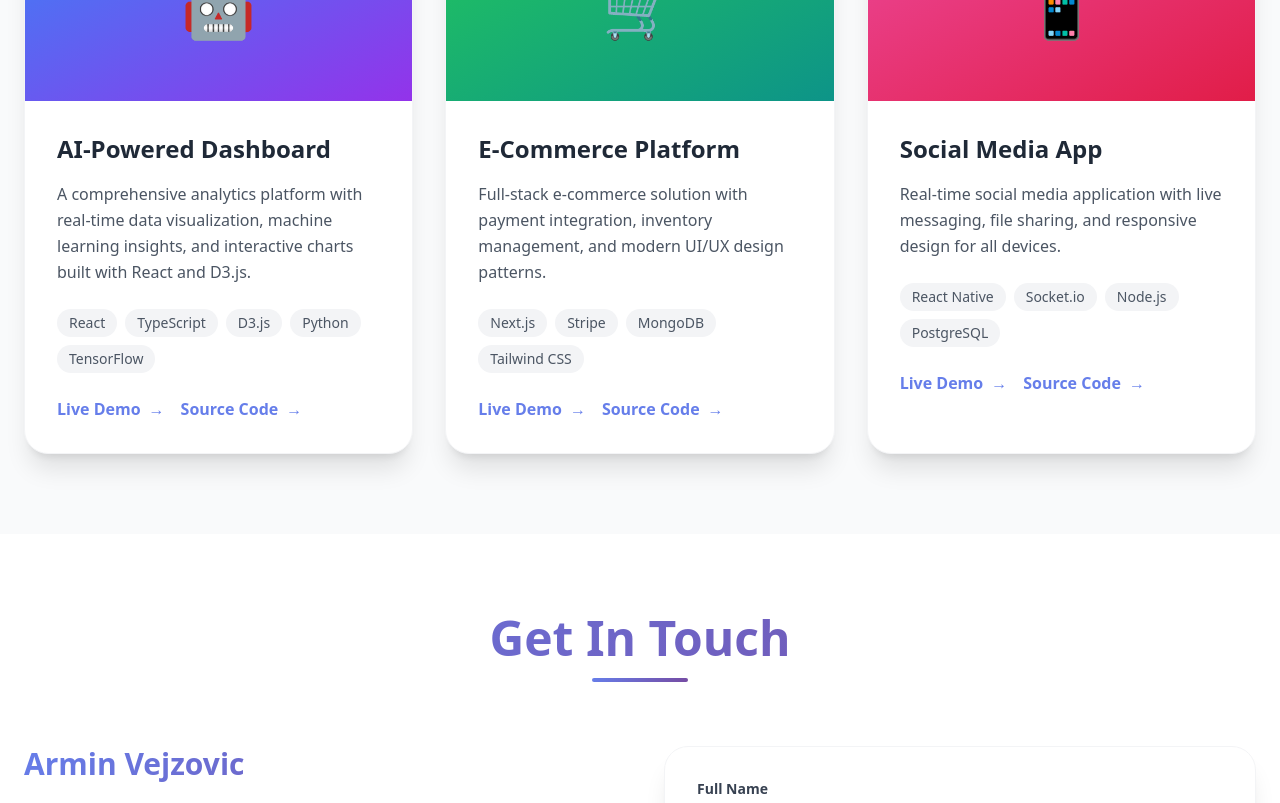
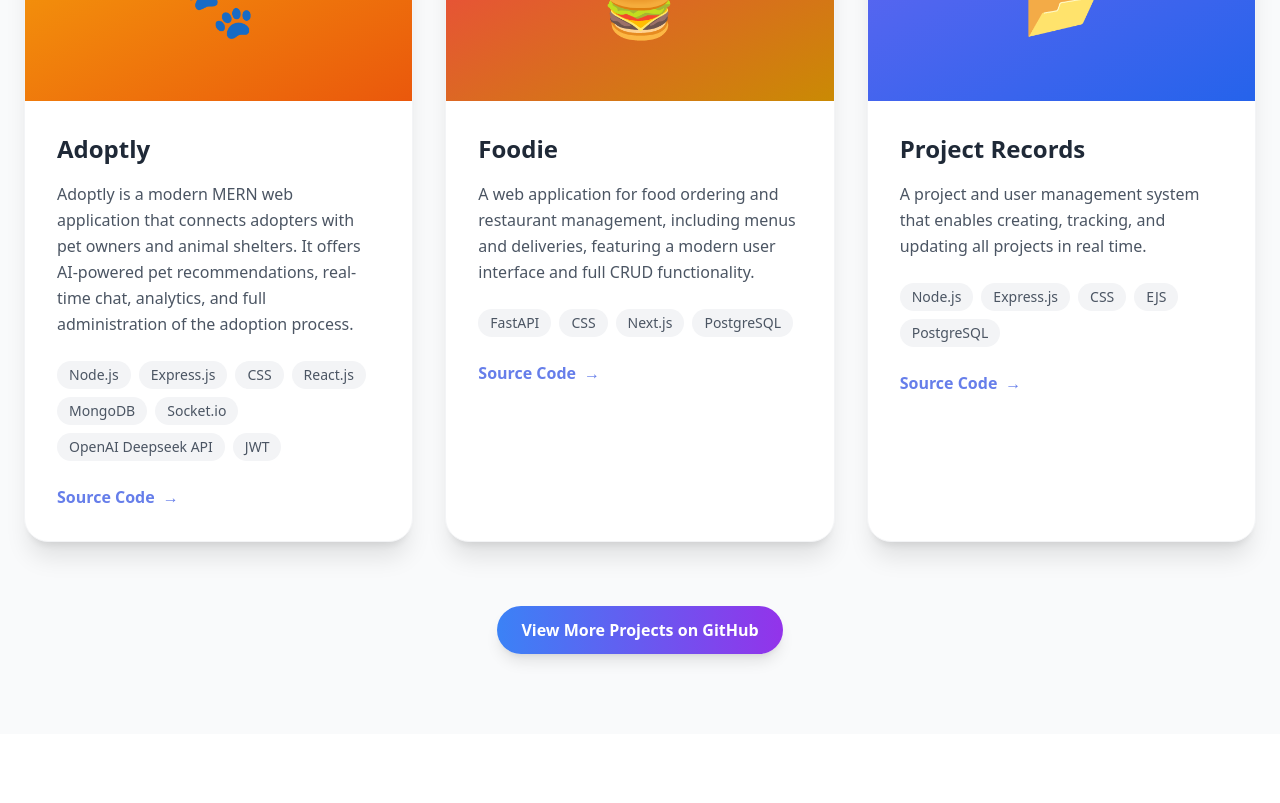
Before and after one commit to ArminVejzovic/portfolio-armin3, a React (Vite) app in the folder app/: page / in a window 1280 px wide. Shown: the part 1960-2763 px from the top of the page. Built offline with nearby package versions, Linux system fonts and the light colour scheme.

Commit message:
update od ProjectSection and connected component with translations

```diff
--- a/app/src/components/ProjectsSection.jsx
+++ b/app/src/components/ProjectsSection.jsx
@@ -1,11 +1,11 @@
 import React, { useState, useEffect, useRef, useContext } from 'react';
-import { ThemeContext } from './ThemeContext';
+import { useTranslation } from '../i18n/i18n';
 
 
     const ProjectsSection = () => {
       const [isVisible, setIsVisible] = useState(false);
       const sectionRef = useRef();
-      const { isDark, toggleTheme } = useContext(ThemeContext);
+      const { translations } = useTranslation();
 
       useEffect(() => {
         const observer = new IntersectionObserver(
@@ -26,33 +26,38 @@
 
       const projects = [
     {
-          title: 'AI-Powered Dashboard',
-          description: 'A comprehensive analytics platform with real-time data visualization, machine learning insights, and interactive charts built with React and D3.js.',
-          icon: '🤖',
-          tags: ['React', 'TypeScript', 'D3.js', 'Python', 'TensorFlow'],
-          gradient: 'from-blue-500 to-purple-600'
+      title: 'Adoptly',
+      description:
+        translations.projects.project1_desc,
+      icon: '🐾',
+      tags: ['Node.js', 'Express.js', 'CSS', 'React.js', 'MongoDB', 'Socket.io', 'OpenAI Deepseek API', 'JWT'],
+      gradient: 'from-amber-500 to-orange-600',
+      link: "https://github.com/ArminVejzovic/adoptly"
     },
     {
-          title: 'E-Commerce Platform',
-          description: 'Full-stack e-commerce solution with payment integration, inventory management, and modern UI/UX design patterns.',
-          icon: '🛒',
-          tags: ['Next.js', 'Stripe', 'MongoDB', 'Tailwind CSS'],
-          gradient: 'from-green-500 to-teal-600'
+      title: 'Foodie',
+      description:
+        translations.projects.project2_desc,
+      icon: '🍔',
+      tags: ['FastAPI', 'CSS', 'Next.js', 'PostgreSQL'],
+      gradient: 'from-red-500 to-yellow-600',
+      link: "https://github.com/ArminVejzovic/foodie"
     },
     {
-          title: 'Social Media App',
-          description: 'Real-time social media application with live messaging, file sharing, and responsive design for all devices.',
-          icon: '📱',
-          tags: ['React Native', 'Socket.io', 'Node.js', 'PostgreSQL'],
-          gradient: 'from-pink-500 to-rose-600'
-        }
+      title: 'Project Records',
+      description:
+        translations.projects.project3_desc,
+      icon: '📂',
+      tags: ['Node.js', 'Express.js', 'CSS', 'EJS', 'PostgreSQL'],
+      gradient: 'from-indigo-500 to-blue-600',
+      link: "https://github.com/ArminVejzovic/Project-Records"
+    },
   ];
-
       return (
         <section ref={sectionRef} id="projects" className="py-20 px-6 bg-gray-50 dark:bg-gray-800">
           <div className="max-w-7xl mx-auto">
             <div className={`text-center mb-16 ${isVisible ? 'animate-fade-in-up' : 'opacity-0'}`}>
-              <h2 className="text-4xl lg:text-5xl font-black gradient-text mb-4">Featured Projects</h2>
+              <h2 className="text-4xl lg:text-5xl font-black gradient-text mb-4"> { translations.projects.title }</h2>
               <div className="w-24 h-1 bg-gradient-primary mx-auto rounded-full"></div>
             </div>
 
@@ -80,12 +85,8 @@
                       ))}
                     </div>
                     <div className="flex gap-4">
-                      <a href="#" className="text-primary-500 hover:text-primary-600 font-bold transition-colors flex items-center group">
-                        Live Demo
-                        <span className="ml-2 group-hover:translate-x-1 transition-transform">→</span>
-                      </a>
-                      <a href="#" className="text-primary-500 hover:text-primary-600 font-bold transition-colors flex items-center group">
-                        Source Code
+                      <a href={ project.link } target="_blank" rel="noopener noreferrer" className="text-primary-500 hover:text-primary-600 font-bold transition-colors flex items-center group">
+                        { translations.projects.code }
                         <span className="ml-2 group-hover:translate-x-1 transition-transform">→</span>
                       </a>
                     </div>
@@ -93,6 +94,16 @@
                 </div>
               ))}
             </div>
+            <div className="text-center mt-16">
+              <a
+                href="https://github.com/ArminVejzovic"
+                target="_blank"
+                rel="noopener noreferrer"
+                className="inline-block px-6 py-3 rounded-full bg-gradient-to-r from-blue-500 to-purple-600 text-white font-semibold shadow-lg hover:scale-105 transition-transform"
+              >
+                View More Projects on GitHub
+              </a>
+            </div>
           </div>
         </section>
       );
--- a/app/src/i18n/translations.jsx
+++ b/app/src/i18n/translations.jsx
@@ -26,12 +26,9 @@
       title: "Featured Projects",
       demo: "Live Demo",
       code: "Source Code",
-      project1_title: "AI-Powered Dashboard",
-      project1_desc: "A comprehensive analytics platform with real-time data visualization, machine learning insights, and interactive charts built with React and D3.js.",
-      project2_title: "E-Commerce Platform",
-      project2_desc: "Full-stack e-commerce solution with payment integration, inventory management, and modern UI/UX design patterns.",
-      project3_title: "Social Media App",
-      project3_desc: "Real-time social media application with live messaging, file sharing, and responsive design for all devices.",
+      project1_desc: "Adoptly is a modern MERN web application that connects adopters with pet owners and animal shelters. It offers AI-powered pet recommendations, real-time chat, analytics, and full administration of the adoption process.",
+      project2_desc: "A web application for food ordering and restaurant management, including menus and deliveries, featuring a modern user interface and full CRUD functionality.",
+      project3_desc: "A project and user management system that enables creating, tracking, and updating all projects in real time.",
     },
     contact: {
       title: "Get In Touch",
@@ -94,12 +91,9 @@
       title: "Istaknuti Projekti",
       demo: "Pregled uživo",
       code: "Izvorni kod",
-      project1_title: "AI Analitička Kontrolna Tabla",
-      project1_desc: "Sveobuhvatna analitička platforma s prikazom podataka u stvarnom vremenu, mašinskim učenjem i interaktivnim grafikonima izgrađena pomoću React-a i D3.js.",
-      project2_title: "E-Commerce Platforma",
-      project2_desc: "Full-stack e-commerce rješenje s integracijom plaćanja, upravljanjem zalihama i modernim UI/UX dizajnom.",
-      project3_title: "Društvena Mreža",
-      project3_desc: "Aplikacija društvene mreže u stvarnom vremenu s razmjenom poruka, dijeljenjem datoteka i responzivnim dizajnom za sve uređaje.",
+      project1_desc: "Adoptly je moderna MERN web aplikacija koja povezuje udomitelje sa vlasnicima i skloništima za životinje. Nudi AI preporuke ljubimaca, real-time chat, statistike i potpunu administraciju procesa udomljavanja.",
+      project2_desc: "Web aplikacija za naručivanje hrane i upravljanje restoranima, menijima i dostavom, sa modernim korisničkim interfejsom i potpunim CRUD funkcionalnostima.",
+      project3_desc: "Sistem za upravljanje projektima i evidencijom korisnika. Omogućava kreiranje, praćenje i ažuriranje svih projekata u realnom vremenu.",
     },
     contact: {
       title: "Kontaktiraj me",
```
Lines whose indentation alone changed are shown as unchanged.
